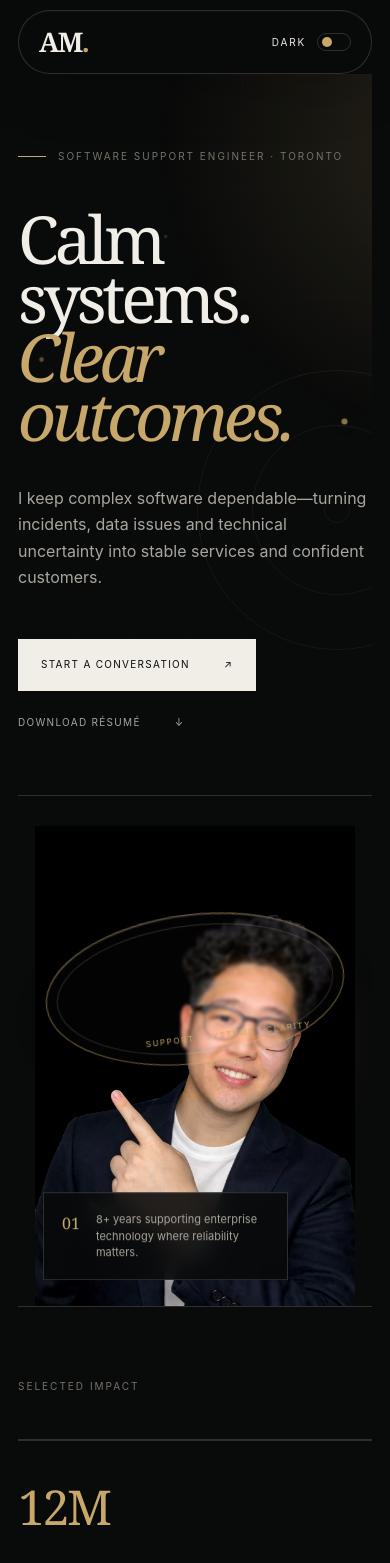
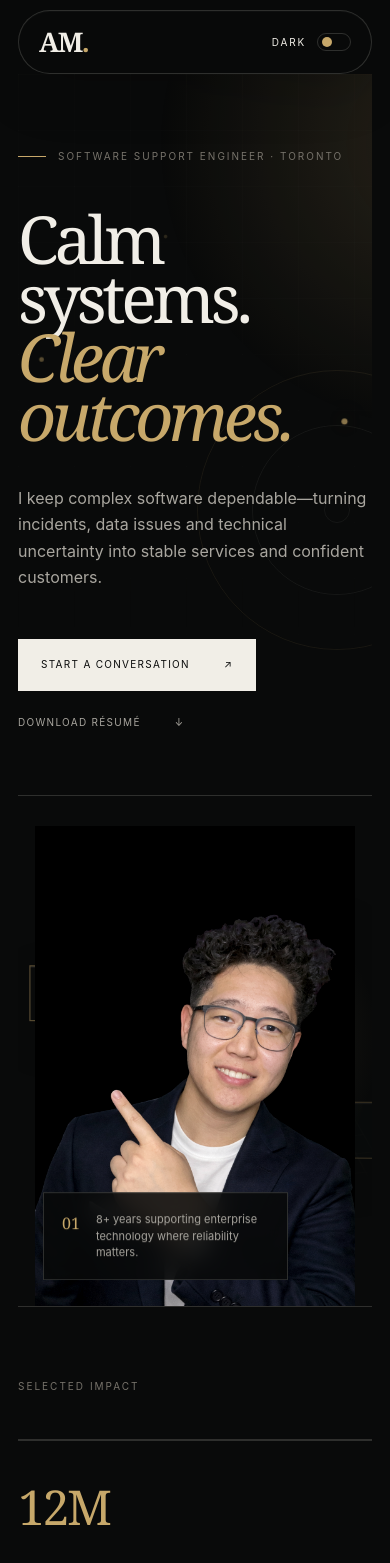
Before and after one commit to AMyrzaly/abubakir-myrzaly-portfolio, a Next.js app: page / in a window 390 px wide. Shown: the top 1563 px of the page. Built offline with nearby package versions, Linux system fonts and the light colour scheme.

Commit message:
Refine portrait systems animation

```diff
--- a/app/globals.css
+++ b/app/globals.css
@@ -74,22 +74,26 @@ h1 em, h2 em { color: var(--gold); font-weight: 400; }
 .button.primary::after { content: ""; position: absolute; inset: 0; background: linear-gradient(110deg, transparent 20%, rgba(255,255,255,.3) 48%, transparent 76%); transform: translateX(-125%); transition: transform .7s ease; }
 .button.primary:hover::after { transform: translateX(125%); }
 .text-button { border: 0; padding-inline: 0; min-height: auto; color: var(--muted); }
-.portrait-wrap { border-left: 1px solid var(--line); position: relative; z-index: 1; display: flex; align-items: flex-end; justify-content: center; overflow: hidden; padding-top: 30px; transform: translate(calc(var(--pointer-x) * -8px), calc(var(--pointer-y) * -5px)); transition: transform .55s cubic-bezier(.2,.8,.2,1); }
-.portrait-frame { height: 610px; width: 100%; position: relative; background: radial-gradient(circle at 60% 45%, rgba(199,168,106,.14), transparent 44%); }
-.portrait-frame img { position: absolute; inset: 0; margin: auto; width: min(100%, 525px); height: 100%; object-fit: contain; object-position: bottom center; filter: saturate(.88) contrast(1.03); transition: opacity .55s ease, transform .7s ease; }
+.portrait-wrap { border-left: 1px solid var(--line); position: relative; z-index: 1; display: flex; align-items: flex-end; justify-content: center; overflow: hidden; padding-top: 30px; }
+.portrait-frame { height: 610px; width: 100%; position: relative; background: radial-gradient(circle at 60% 45%, rgba(199,168,106,.14), transparent 44%); perspective: 900px; }
+.portrait-frame > img { position: absolute; inset: 0; z-index: 2; margin: auto; width: min(100%, 525px); height: 100%; object-fit: contain; object-position: bottom center; filter: saturate(.88) contrast(1.03); transition: opacity .55s ease, transform .7s ease; }
 .portrait-dark { opacity: 1; transform: translateY(0); }
 .portrait-light { opacity: 0; transform: translateY(8px); }
 [data-theme="light"] .portrait-dark { opacity: 0; transform: translateY(8px); }
 [data-theme="light"] .portrait-light { opacity: 1; transform: translateY(0); }
-.portrait-slices { position: absolute; inset: 0; z-index: 2; pointer-events: none; }
-.portrait-slice { position: absolute; inset: 0; overflow: hidden; will-change: transform; }
-.portrait-slice-one { clip-path: polygon(18% 18%, 92% 27%, 88% 35%, 12% 28%); transform: translateX(calc(var(--pointer-x) * 24px)) rotate(calc(var(--pointer-y) * -1.2deg)); animation: sliceOneArrive 1.1s cubic-bezier(.16,.84,.26,1) .35s both; }
-.portrait-slice-two { clip-path: polygon(10% 37%, 91% 31%, 95% 43%, 13% 49%); transform: translateX(calc(var(--pointer-x) * -30px)) rotate(calc(var(--pointer-y) * 1.4deg)); animation: sliceTwoArrive 1.15s cubic-bezier(.16,.84,.26,1) .46s both; }
-.portrait-slice-three { clip-path: polygon(23% 50%, 89% 44%, 84% 54%, 18% 60%); transform: translateX(calc(var(--pointer-x) * 18px)); animation: sliceThreeArrive 1.05s cubic-bezier(.16,.84,.26,1) .56s both; }
-.portrait-slice img { filter: saturate(1.06) contrast(1.08); }
-.portrait-lens { position: absolute; z-index: 3; width: 390px; height: 190px; left: 50%; top: 34%; border-radius: 50%; border: 1px solid color-mix(in srgb, var(--gold) 55%, transparent); background: rgba(255,255,255,.012); box-shadow: inset 0 1px 1px rgba(255,255,255,.18), 0 18px 45px rgba(0,0,0,.08); backdrop-filter: blur(1.5px) saturate(1.12); -webkit-backdrop-filter: blur(1.5px) saturate(1.12); transform: translate(calc(-50% + var(--pointer-x) * -12px), calc(-50% + var(--pointer-y) * -10px)) rotate(-7deg); pointer-events: none; animation: lensArrive 1.2s cubic-bezier(.16,.84,.26,1) .7s both; }
-.portrait-lens::before { content: ""; position: absolute; inset: 10px; border-radius: inherit; border: 1px solid var(--line); }
-.portrait-lens span { position: absolute; right: 38px; bottom: 19px; color: var(--gold); font-size: 8px; letter-spacing: .2em; white-space: nowrap; }
+.systems-scene { position: absolute; inset: 4% 0 0; z-index: 1; transform-style: preserve-3d; pointer-events: none; transform: translate(calc(var(--pointer-x) * 18px), calc(var(--pointer-y) * 12px)); transition: transform .55s cubic-bezier(.2,.8,.2,1); }
+.systems-grid { position: absolute; width: 92%; height: 68%; left: 4%; top: 12%; background-image: linear-gradient(color-mix(in srgb, var(--gold) 28%, transparent) 1px, transparent 1px), linear-gradient(90deg, color-mix(in srgb, var(--gold) 28%, transparent) 1px, transparent 1px); background-size: 32px 32px; border: 1px solid color-mix(in srgb, var(--gold) 24%, transparent); opacity: .42; transform: rotateX(62deg) rotateZ(-8deg) translateY(35px) translateZ(-70px); transform-origin: center; mask-image: radial-gradient(ellipse at center, black 28%, transparent 76%); animation: systemsGridDrift 12s linear infinite; }
+.data-plane { position: absolute; width: 112px; min-height: 58px; padding: 11px 13px; display: flex; flex-direction: column; justify-content: space-between; border: 1px solid color-mix(in srgb, var(--gold) 38%, transparent); background: color-mix(in srgb, var(--bg) 76%, transparent); box-shadow: inset 0 1px rgba(255,255,255,.08), 0 15px 40px rgba(0,0,0,.18); backdrop-filter: blur(8px); -webkit-backdrop-filter: blur(8px); animation: dataSignal 4.8s ease-in-out infinite; }
+.data-plane span { color: var(--dim); font-size: 8px; letter-spacing: .18em; }
+.data-plane b { color: var(--gold); font-size: 10px; letter-spacing: .16em; font-weight: 500; }
+.data-plane-one { left: 7%; top: 28%; transform: translateZ(70px) rotateY(11deg); }
+.data-plane-two { right: 7%; top: 17%; transform: translateZ(25px) rotateY(-12deg); animation-delay: -1.6s; }
+.data-plane-three { right: 4%; top: 55%; transform: translateZ(90px) rotateY(-7deg); animation-delay: -3.2s; }
+.system-node { position: absolute; width: 7px; height: 7px; border-radius: 50%; background: var(--gold); box-shadow: 0 0 0 5px color-mix(in srgb, var(--gold) 10%, transparent), 0 0 28px color-mix(in srgb, var(--gold) 72%, transparent); animation: signalPulse 3.8s ease-in-out infinite; }
+.node-one { left: 24%; top: 18%; }
+.node-two { right: 24%; top: 36%; animation-delay: -.9s; }
+.node-three { left: 14%; top: 61%; animation-delay: -1.8s; }
+.node-four { right: 13%; top: 70%; animation-delay: -2.7s; }
 .portrait-note { position: absolute; bottom: 25px; left: 25px; background: color-mix(in srgb, var(--bg) 88%, transparent); backdrop-filter: blur(12px); border: 1px solid var(--line); width: 245px; padding: 18px; display: flex; gap: 16px; animation: noteFloat 5s ease-in-out 1.2s infinite; }
 .portrait-note span { color: var(--gold); font-family: var(--display); }
 .portrait-note p { margin: 0; font-size: 11px; line-height: 1.5; color: var(--muted); }
@@ -100,10 +104,10 @@ h1 em, h2 em { color: var(--gold); font-weight: 400; }
 .impact-grid article:last-child { border-right: 0; }
 .impact strong { font-family: var(--display); font-size: clamp(48px, 5vw, 76px); font-weight: 400; letter-spacing: -.05em; color: var(--gold); }
 .impact p { color: var(--muted); font-size: 13px; line-height: 1.6; max-width: 220px; margin: 18px 0 0; }
-.metric-card { position: relative; overflow: hidden; transition-property: opacity, transform, background-color; }
-.metric-card::after { content: ""; position: absolute; width: 130px; height: 130px; border-radius: 50%; top: -72px; right: -65px; background: color-mix(in srgb, var(--gold) 12%, transparent); filter: blur(8px); transform: scale(.4); opacity: 0; transition: transform .65s ease, opacity .65s ease; }
+.metric-card { --glow-x: 50%; --glow-y: 50%; position: relative; overflow: hidden; transition-property: opacity, transform, background-color; }
+.metric-card::after { content: ""; position: absolute; inset: 0; pointer-events: none; background: radial-gradient(circle 145px at var(--glow-x) var(--glow-y), color-mix(in srgb, var(--gold) 19%, transparent), transparent 70%); opacity: 0; transition: opacity .22s ease; }
 .metric-card:hover { background: color-mix(in srgb, var(--gold) 3%, transparent); }
-.metric-card:hover::after { transform: scale(1); opacity: 1; }
+.metric-card:hover::after { opacity: 1; }
 .about-grid { display: grid; grid-template-columns: 1fr 1fr; gap: 110px; margin-top: 70px; }
 .about h2, .experience h2, .future-card h2, .contact h2 { font-family: var(--display); font-size: clamp(54px, 5.8vw, 86px); line-height: .97; letter-spacing: -.055em; font-weight: 400; }
 .about-copy { padding-top: 8px; }
@@ -182,24 +186,14 @@ footer > div { display: flex; gap: 25px; color: var(--muted); }
   50% { transform: translateY(-7px); }
 }
 
-@keyframes sliceOneArrive {
-  from { opacity: 0; transform: translateX(-90px) rotate(-5deg); }
-  to { opacity: 1; }
+@keyframes systemsGridDrift {
+  from { background-position: 0 0; }
+  to { background-position: 32px 32px; }
 }
 
-@keyframes sliceTwoArrive {
-  from { opacity: 0; transform: translateX(110px) rotate(6deg); }
-  to { opacity: 1; }
-}
-
-@keyframes sliceThreeArrive {
-  from { opacity: 0; transform: translateX(-70px) rotate(-3deg); }
-  to { opacity: 1; }
-}
-
-@keyframes lensArrive {
-  from { opacity: 0; transform: translate(-50%, -44%) rotate(-15deg) scale(.82); }
-  to { opacity: 1; }
+@keyframes dataSignal {
+  0%, 100% { opacity: .62; filter: brightness(.92); }
+  50% { opacity: 1; filter: brightness(1.18); }
 }
 
 @media (max-width: 1000px) {
@@ -225,10 +219,10 @@ footer > div { display: flex; gap: 25px; color: var(--muted); }
   .hero-intro { width: 100%; font-size: 16px; }
   .hero-actions { align-items: flex-start; flex-direction: column; gap: 24px; }
   .portrait-frame { height: 480px; }
-  .portrait-lens { width: 300px; height: 150px; }
+  .data-plane { width: 92px; min-height: 50px; }
   .hero-atmosphere::after { background-size: 56px 56px; opacity: .1; }
   .signal-orbit { width: 280px; height: 280px; right: -105px; top: 24%; }
-  .portrait-wrap { transform: none; }
+  .systems-scene { transform: none; }
   .impact, .about, .capabilities, .experience, .future-work, .contact { padding: 72px 0; }
   .impact-grid, .capability-list { grid-template-columns: 1fr; }
   .impact-grid article, .impact-grid article:not(:first-child) { padding: 30px 0; border-right: 0; border-top: 1px solid var(--line); }
@@ -253,7 +247,5 @@ footer > div { display: flex; gap: 25px; color: var(--muted); }
   *, *::before, *::after { scroll-behavior: auto !important; transition-duration: .01ms !important; animation-duration: .01ms !important; animation-iteration-count: 1 !important; }
   [data-reveal], .capability-list > div, .timeline > article { opacity: 1 !important; transform: none !important; filter: none !important; }
   .hero-atmosphere i { display: none; }
-  .portrait-wrap { transform: none !important; }
-  .portrait-slice-one, .portrait-slice-two, .portrait-slice-three, .portrait-lens { animation: none !important; transform: translate(-50%, -50%) rotate(-7deg) !important; }
-  .portrait-slice-one, .portrait-slice-two, .portrait-slice-three { transform: none !important; }
+  .systems-scene { transform: none !important; }
 }
--- a/app/page.tsx
+++ b/app/page.tsx
@@ -139,6 +139,23 @@ export default function Home() {
     };
   }, []);
 
+  useEffect(() => {
+    const cards = Array.from(document.querySelectorAll<HTMLElement>(".metric-card"));
+
+    const listeners = cards.map((card) => {
+      const followPointer = (event: PointerEvent) => {
+        const bounds = card.getBoundingClientRect();
+        card.style.setProperty("--glow-x", `${event.clientX - bounds.left}px`);
+        card.style.setProperty("--glow-y", `${event.clientY - bounds.top}px`);
+      };
+
+      card.addEventListener("pointermove", followPointer);
+      return () => card.removeEventListener("pointermove", followPointer);
+    });
+
+    return () => listeners.forEach((removeListener) => removeListener());
+  }, []);
+
   function sendMessage(event: FormEvent<HTMLFormElement>) {
     event.preventDefault();
     const form = new FormData(event.currentTarget);
@@ -187,23 +204,18 @@ export default function Home() {
         </div>
         <div className="portrait-wrap hero-enter hero-enter-late">
           <div className="portrait-frame">
+            <div className="systems-scene" aria-hidden="true">
+              <div className="systems-grid" />
+              <div className="data-plane data-plane-one"><span>01</span><b>L2 / L3</b></div>
+              <div className="data-plane data-plane-two"><span>02</span><b>SQL</b></div>
+              <div className="data-plane data-plane-three"><span>03</span><b>UP</b></div>
+              <i className="system-node node-one" />
+              <i className="system-node node-two" />
+              <i className="system-node node-three" />
+              <i className="system-node node-four" />
+            </div>
             <img className="portrait-dark" src="/images/abubakir-professional.png" alt="Abubakir Myrzaly wearing a navy blazer" />
             <img className="portrait-light" src="/images/abubakir-casual.png" alt="Abubakir Myrzaly wearing a white shirt" />
-            <div className="portrait-slices" aria-hidden="true">
-              <div className="portrait-slice portrait-slice-one">
-                <img className="portrait-dark" src="/images/abubakir-professional.png" alt="" />
-                <img className="portrait-light" src="/images/abubakir-casual.png" alt="" />
-              </div>
-              <div className="portrait-slice portrait-slice-two">
-                <img className="portrait-dark" src="/images/abubakir-professional.png" alt="" />
-                <img className="portrait-light" src="/images/abubakir-casual.png" alt="" />
-              </div>
-              <div className="portrait-slice portrait-slice-three">
-                <img className="portrait-dark" src="/images/abubakir-professional.png" alt="" />
-                <img className="portrait-light" src="/images/abubakir-casual.png" alt="" />
-              </div>
-            </div>
-            <div className="portrait-lens" aria-hidden="true"><span>SUPPORT · SYSTEMS · CLARITY</span></div>
           </div>
           <div className="portrait-note"><span>01</span><p>8+ years supporting enterprise technology where reliability matters.</p></div>
         </div>
```
